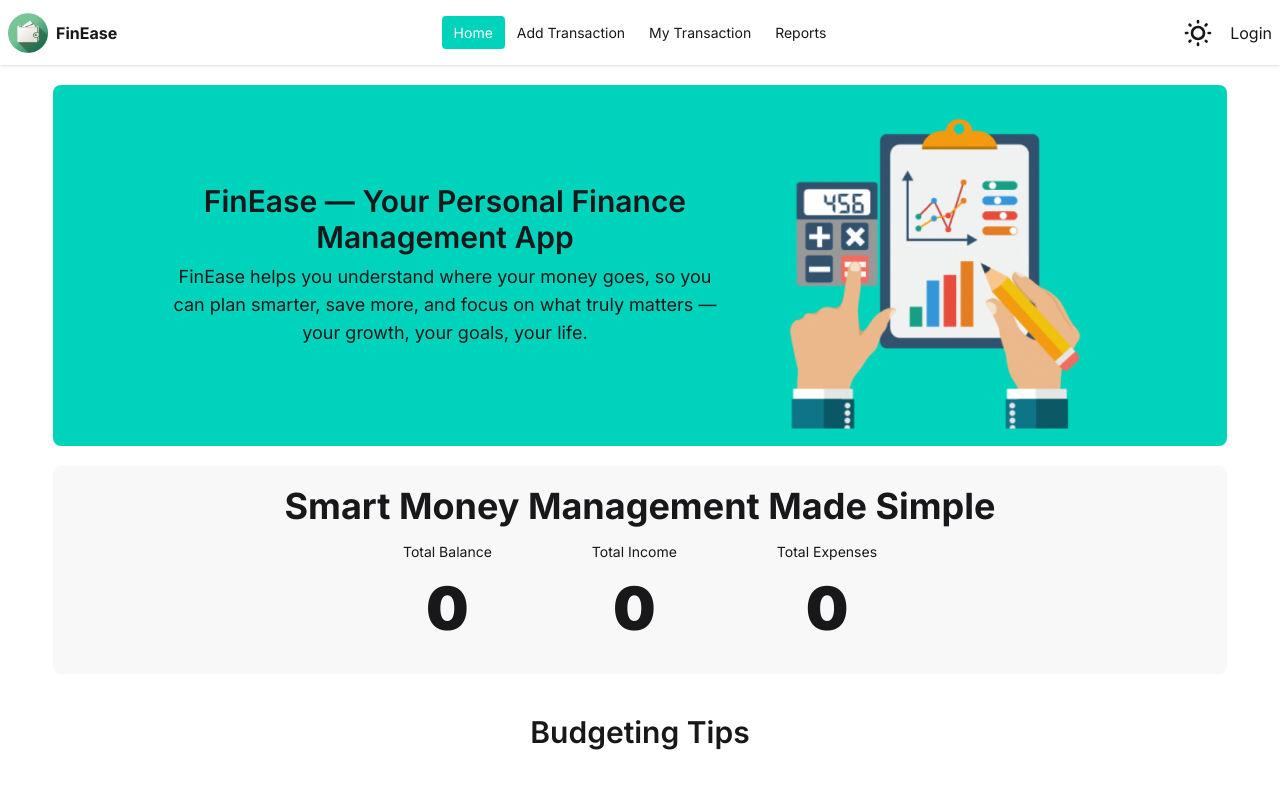
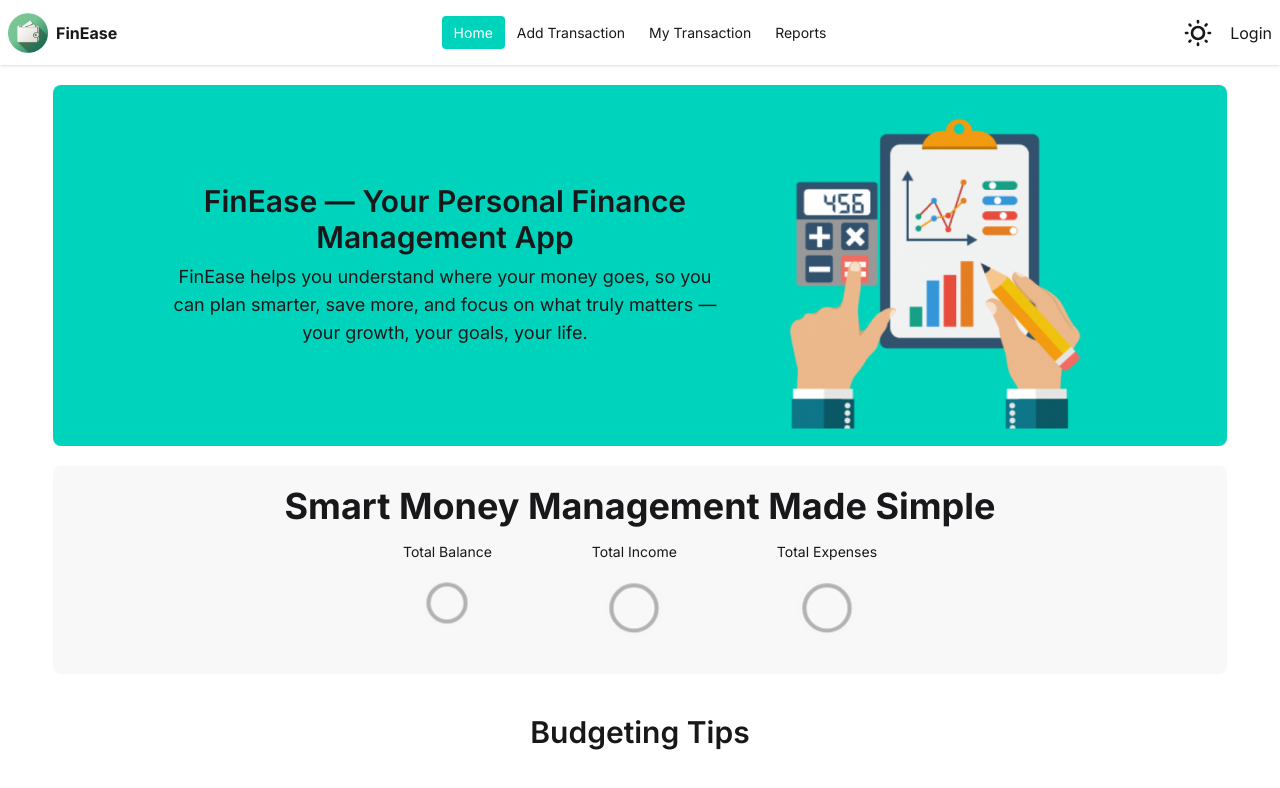
Before and after one commit to AlFahad47/FinEase-client, a React (Vite) app: page / in a window 1280 px wide. Shown: the top 788 px of the page. Built offline with nearby package versions, Linux system fonts and the light colour scheme; no server answers.

Commit message:
loading bug fixed

```diff
--- a/src/pages/Home.jsx
+++ b/src/pages/Home.jsx
@@ -16,6 +16,8 @@ const Home = () => {
     totalExpense: 0,
   });
 
+  const [dataLoading, setDataLoading] = useState(true);
+
   useEffect(() => {
     if (!user?.email) return;
     axiosInstance
@@ -25,12 +27,11 @@ const Home = () => {
         // console.log("after axios get overviews", data.data);
         setTotals(data.data);
         console.log(totals);
-      });
+      })
+      .finally(() => setDataLoading(false));
   }, [axiosInstance, user]);
 
-  // if (loading) {
-  //   return <Loading />;
-  // }
+  // if (loading || dataLoading) return <Loading></Loading>;
 
   return (
     <div>
@@ -61,19 +62,31 @@ const Home = () => {
           <div className="flex flex-col items-center">
             <h2 className="font-normal text-sm">Total Balance</h2>
             <h2 className="font-black text-6xl mt-4">
-              {loading ? <PuffLoader size={50}></PuffLoader> : totals.balance}
+              {loading || dataLoading ? (
+                <PuffLoader size={50}></PuffLoader>
+              ) : (
+                totals.balance
+              )}
             </h2>
           </div>
           <div className="flex flex-col items-center">
             <h2 className="font-normal text-sm">Total Income</h2>
             <h2 className="font-black text-6xl mt-4 ">
-              {loading ? <PuffLoader></PuffLoader> : totals.totalIncome}
+              {loading || dataLoading ? (
+                <PuffLoader></PuffLoader>
+              ) : (
+                totals.totalIncome
+              )}
             </h2>
           </div>
           <div className="flex flex-col items-center">
             <h2 className="font-normal text-sm">Total Expenses </h2>
             <h2 className="font-black text-6xl mt-4">
-              {loading ? <PuffLoader></PuffLoader> : totals.totalExpense}
+              {loading || dataLoading ? (
+                <PuffLoader></PuffLoader>
+              ) : (
+                totals.totalExpense
+              )}
             </h2>
           </div>
         </div>
--- a/src/pages/MyTransactions.jsx
+++ b/src/pages/MyTransactions.jsx
@@ -13,6 +13,7 @@ const MyTransactions = () => {
   const [transactions, setTransactions] = useState([]);
   const axiosSecure = useAxiosSecure();
   const [sort, setSort] = useState("date-desc");
+  const [dataLoading, setDataLoading] = useState(true);
 
   useEffect(() => {
     const [field, order] = sort.split("-");
@@ -25,7 +26,8 @@ const MyTransactions = () => {
       .then((data) => {
         console.log("secure transaction data", data);
         setTransactions(data.data);
-      });
+      })
+      .finally(() => setDataLoading(false));
   }, [user, axiosSecure, sort]);
 
   const handleDeleteTransaction = (_id) => {
@@ -62,7 +64,7 @@ const MyTransactions = () => {
     });
   };
 
-  if (loading) return <Loading></Loading>;
+  if (loading || dataLoading) return <Loading></Loading>;
   if (!transactions.length) return <NoData></NoData>;
   return (
     <div>
--- a/src/pages/Reports.jsx
+++ b/src/pages/Reports.jsx
@@ -32,6 +32,7 @@ const Reports = () => {
 
   const [chart, setChart] = useState([]);
   const [barChart, setBarChart] = useState([]);
+  const [dataLoading, setDataLoading] = useState(true);
   useEffect(() => {
     // if (!user?.email) return;
 
@@ -52,10 +53,11 @@ const Reports = () => {
             month: formatMonth(item.month),
           }))
         );
-      });
+      })
+      .finally(() => setDataLoading(false));
   }, [user, axiosInstance]);
 
-  if (loading) return <Loading></Loading>;
+  if (loading || dataLoading) return <Loading></Loading>;
   if (!barChart.length && !chart.length) return <NoData></NoData>;
   return (
     <div>
--- a/src/pages/TransactionDetails.jsx
+++ b/src/pages/TransactionDetails.jsx
@@ -6,6 +6,7 @@ import { AuthContext } from "../provider/AuthContext";
 
 import incomePng from "../assets/income.png";
 import expensePng from "../assets/expense.png";
+import Loading from "./Loading";
 
 const TransactionDetails = () => {
   const { id } = useParams();
@@ -15,6 +16,7 @@ const TransactionDetails = () => {
   const axiosSecure = useAxiosSecure();
 
   const { user, loading } = use(AuthContext);
+  const [dataLoading, setDataLoading] = useState(true);
 
   useEffect(() => {
     axiosInstance
@@ -32,13 +34,15 @@ const TransactionDetails = () => {
             console.log("secure transaction data", res.data.total);
             setTotal(res.data.total);
           });
-      });
+      })
+      .finally(() => setDataLoading(false));
   }, [id, axiosInstance, user, axiosSecure]);
 
+  if (loading || dataLoading) return <Loading></Loading>;
   console.log(id);
   return (
     <>
-      <div className="flex  flex-col items-center justify-center  my-10 bg-base-300 py-5 px-12 max-w-[400px] rounded-lg min-h-96 border mx-auto">
+      <div className="flex  flex-col items-center justify-center  my-10 bg-base-300 py-5 px-12 max-w-[400px] rounded-lg min-h-96 border mx-auto md:my-30">
         <h2 className="p-2 bg-accent w-full text-2xl font-bold text-center rounded-lg">
           Transaction Details
         </h2>
--- a/src/pages/UpdateTransaction.jsx
+++ b/src/pages/UpdateTransaction.jsx
@@ -3,6 +3,7 @@ import { AuthContext } from "../provider/AuthContext";
 import { useNavigate, useParams } from "react-router";
 import useAxiosSecure from "../hooks/useAxiosSecure";
 import { toast } from "react-toastify";
+import Loading from "./Loading";
 
 const expenseList = [
   "Home",
@@ -20,7 +21,7 @@ const expenseList = [
 const incomeList = ["Salary", "Pocket Money", "Business"];
 
 const UpdateTransaction = () => {
-  const { user } = useContext(AuthContext);
+  const { user, loading } = useContext(AuthContext);
   const { id } = useParams();
   const navigate = useNavigate();
   const axiosSecure = useAxiosSecure();
@@ -28,15 +29,20 @@ const UpdateTransaction = () => {
   const [isEnabled, setIsEnabled] = useState(false);
   const [category, setCategory] = useState("");
   const [transaction, setTransaction] = useState({});
+  const [dataLoading, setDataLoading] = useState(true);
+
   const currentCategoryList = isEnabled ? expenseList : incomeList;
   useEffect(() => {
-    axiosSecure.get(`/transaction/${id}`).then((res) => {
-      const t = res.data;
-      setIsEnabled(t.type === "Expense");
-      setCategory(t.category);
-      setTransaction(t);
-      // setLoading(false);
-    });
+    axiosSecure
+      .get(`/transaction/${id}`)
+      .then((res) => {
+        const t = res.data;
+        setIsEnabled(t.type === "Expense");
+        setCategory(t.category);
+        setTransaction(t);
+        // setLoading(false);
+      })
+      .finally(() => setDataLoading(false));
   }, [id, axiosSecure]);
 
   const handleTypeChange = (e) => {
@@ -79,6 +85,7 @@ const UpdateTransaction = () => {
     }
   };
 
+  if (loading || dataLoading) return <Loading></Loading>;
   return (
     <div className="flex  flex-col items-center   my-10 bg-base-300 p-5 max-w-[600px] rounded-3xl mx-auto">
       <h2 className="font-bold my-4 text-2xl">Update Transaction</h2>
```
Also changed, not shown: 1 other file (tests, documents, lock files or other folders).
